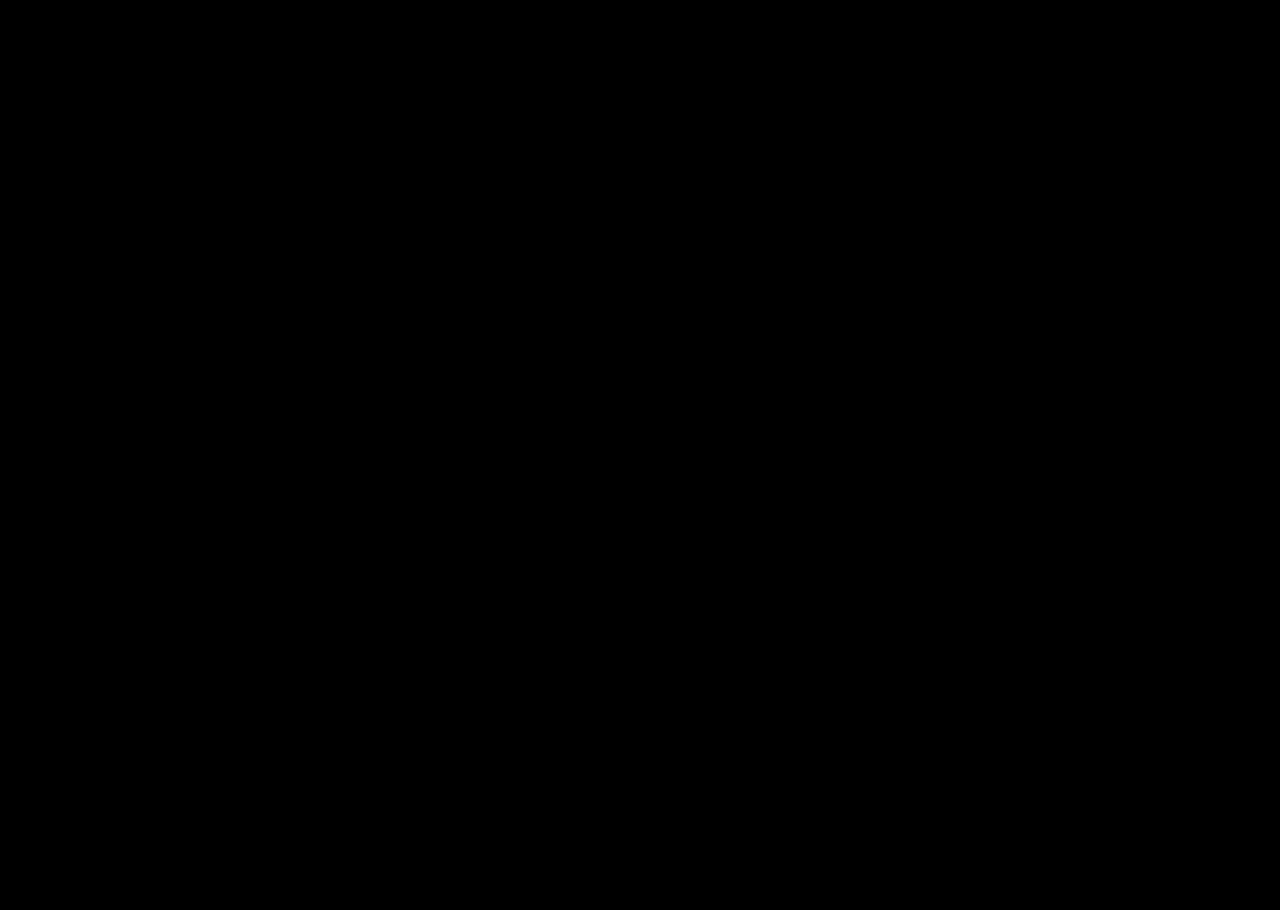
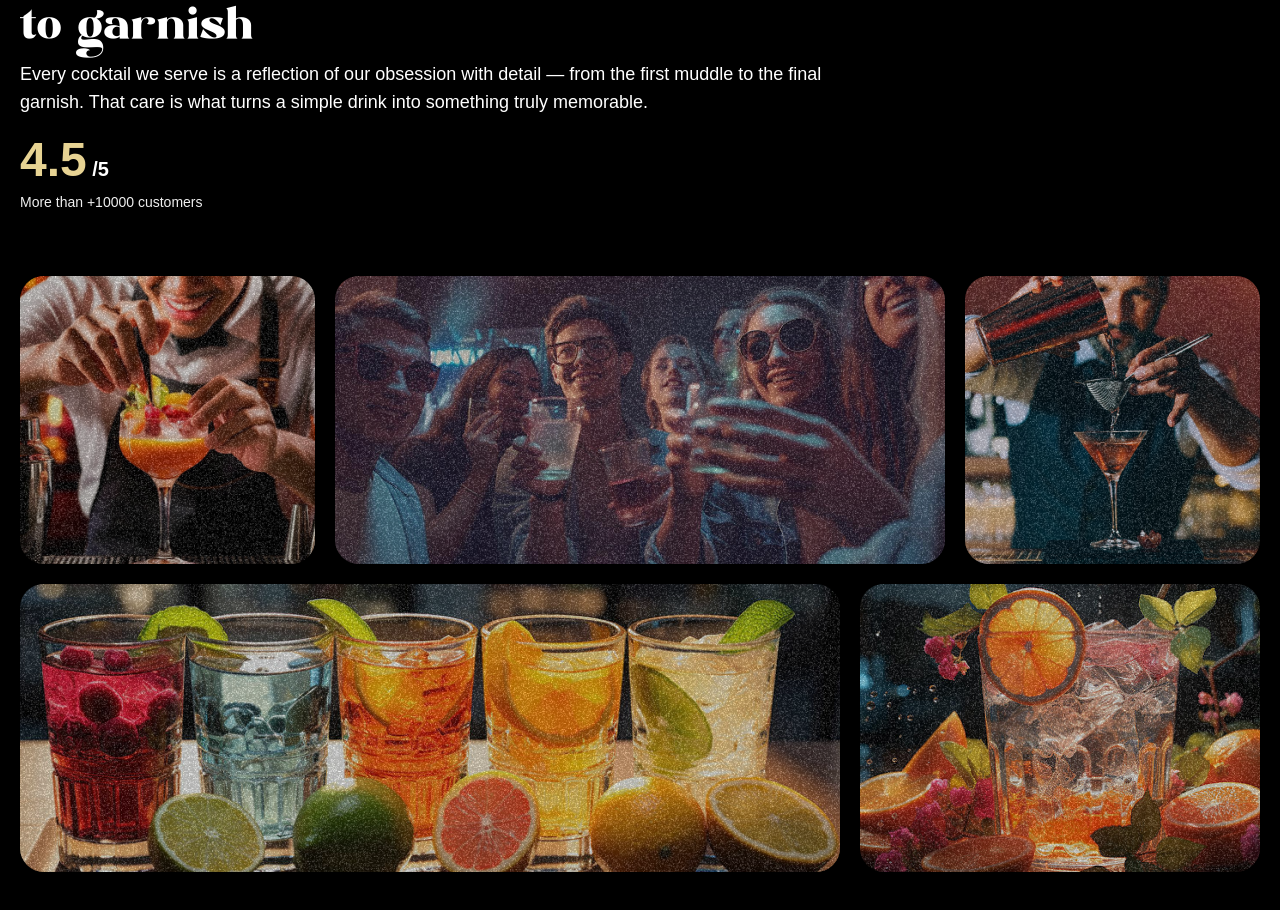
Before and after one commit to Sem987/GSAP-Project, a React (Vite) app: page / in a window 1280 px wide. Shown: the part 1900-2810 px from the top of the page. Before the commit the page ends 1600 px from the top, so only its background shows below. Built offline with nearby package versions, Linux system fonts and the light colour scheme; a web font is replaced by a local one.

Commit message:
About section

```diff
--- a/src/App.jsx
+++ b/src/App.jsx
@@ -1,9 +1,10 @@
 import React from 'react'
 import {ScrollTrigger, SplitText} from "gsap/all";
 import gsap from "gsap";
-import {Navbar} from "./components/navbar.jsx";
+import {Navbar} from "./components/Navbar.jsx";
 import {Hero} from "./components/Hero.jsx";
-import {Cocktails} from "./components/cocktails.jsx";
+import {Cocktails} from "./components/Cocktails.jsx";
+import {About} from "./components/About.jsx";
 
 gsap.registerPlugin(ScrollTrigger, SplitText);
 
@@ -13,6 +14,7 @@
             <Navbar />
             <Hero />
             <Cocktails />
+            <About />
         </main>
     )
 }
--- /dev/null
+++ b/src/components/About.jsx
@@ -0,0 +1,94 @@
+import React from 'react'
+import {useGSAP} from "@gsap/react";
+import {SplitText} from "gsap/all";
+import gsap from "gsap";
+
+export const About = () => {
+    useGSAP(() => {
+        const titleSplit = SplitText.create('#about h2', {
+            type: 'words'
+        })
+
+        const scrollTimeLine = gsap.timeline({
+            scrollTrigger: {
+                trigger: '#about',
+                start: 'top center',
+            }
+        });
+
+        scrollTimeLine
+            .from(titleSplit.words, {
+                opacity: 0,
+                duration: 1,
+                yPercent: 100,
+                ease: 'expo.out',
+                stagger: 0.02
+            })
+            .from('.top-grid div, .bottom-grid div', {
+                opacity: 0,
+                duration: 1,
+                ease: 'power1.out',
+                stagger: 0.04
+            }, '-=0.5')
+    });
+
+    return (
+        <div id='about'>
+            <div className="mb-16 md:px-0 px-5">
+                <div className="content">
+                    <div className="md:col-span-8">
+                        <p className="badge">Best cocktails</p>
+                        <h2>
+                            Where every detail matters <span className="text-white">-</span>
+                            from muddle to garnish
+                        </h2>
+                        <div className="sub-content">
+                            <p>
+                                Every cocktail we serve is a reflection of our obsession with detail —
+                                from the first muddle to the final garnish.
+                                That care is what turns a simple drink into something truly memorable.
+                            </p>
+                            <div>
+                                <p className="md-text-3xl text-xl font-bold">
+                                    <span>4.5</span> /5
+                                </p>
+                                <p className="text-sm text-white-100">
+                                    More than +10000 customers
+                                </p>
+                            </div>
+                        </div>
+                    </div>
+                </div>
+            </div>
+
+            <div className="top-grid">
+                <div className="md:col-span-3">
+                    <div className="noisy" />
+                    <img src="/images/abt1.png" alt="grid-img-1" />
+                </div>
+
+                <div className="md:col-span-6">
+                    <div className="noisy" />
+                    <img src="/images/abt2.png" alt="grid-img-2" />
+                </div>
+
+                <div className="md:col-span-3">
+                    <div className="noisy" />
+                    <img src="/images/abt5.png" alt="grid-img-5" />
+                </div>
+            </div>
+
+            <div className="bottom-grid">
+                <div className="md:col-span-8">
+                    <div className="noisy" />
+                    <img src="/images/abt3.png" alt="grid-img-3" />
+                </div>
+
+                <div className="md:col-span-4">
+                    <div className="noisy" />
+                    <img src="/images/abt4.png" alt="grid-img-4" />
+                </div>
+            </div>
+        </div>
+    )
+}
```
Also changed, not shown: src/components/Cocktails.jsx (renamed from src/components/cocktails.jsx), src/components/Navbar.jsx (renamed from src/components/navbar.jsx).
